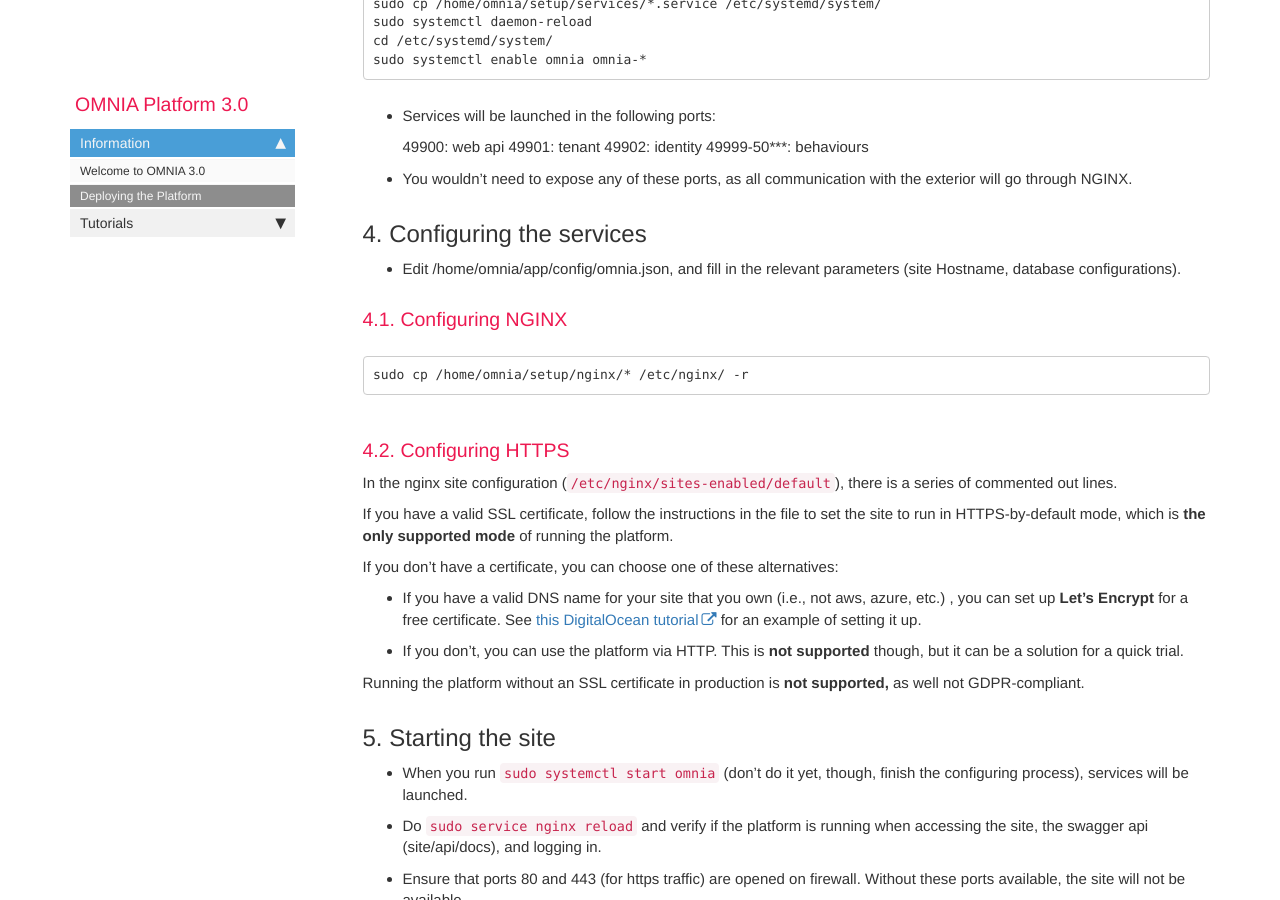
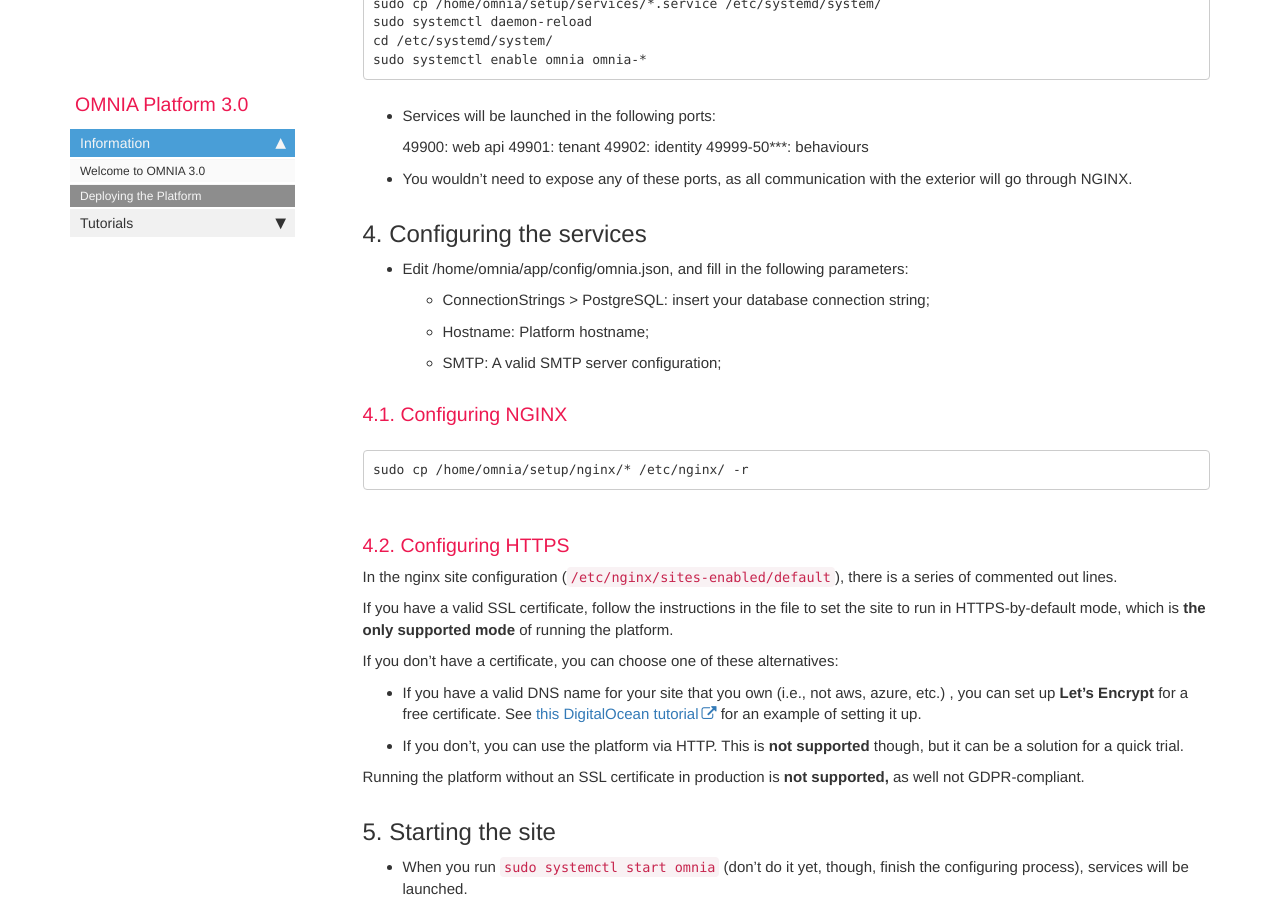
Before and after one commit to daniel8lopes/omnia3, a Jekyll site: the page built from docs/pages/omnia3/omnia3_deploymenttutorial.md, in a window 1280 px wide and 900 px high, scrolled down 1495 px. Built offline with Jekyll 4.4.1, drawn with Linux system fonts in a browser that asks for light colours; nearby versions of some CDN libraries; comment, search, counter and statistics services are not loaded.

Commit message:
Update omnia3_deploymenttutorial.md

````diff
--- a/docs/pages/omnia3/omnia3_deploymenttutorial.md
+++ b/docs/pages/omnia3/omnia3_deploymenttutorial.md
@@ -63,7 +63,11 @@ sudo systemctl enable omnia omnia-*
 
 ## 4. Configuring the services
 
-- Edit /home/omnia/app/config/omnia.json, and fill in the relevant parameters (site Hostname, database configurations).
+- Edit /home/omnia/app/config/omnia.json, and fill in the following parameters:
+    - ConnectionStrings > PostgreSQL: insert your database connection string;
+    - Hostname: Platform hostname;
+    - SMTP: A valid SMTP server configuration;
+
 
 ### 4.1. Configuring NGINX
 ```
````
